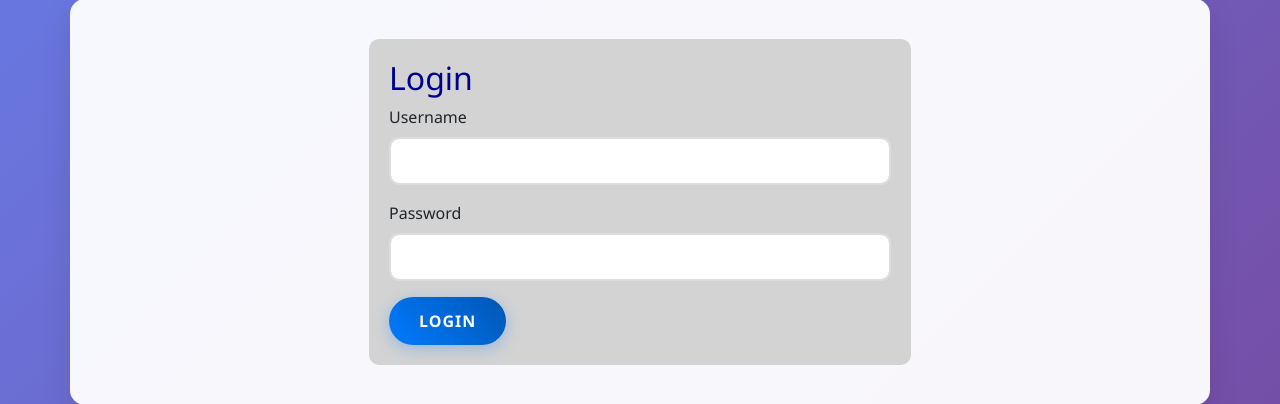
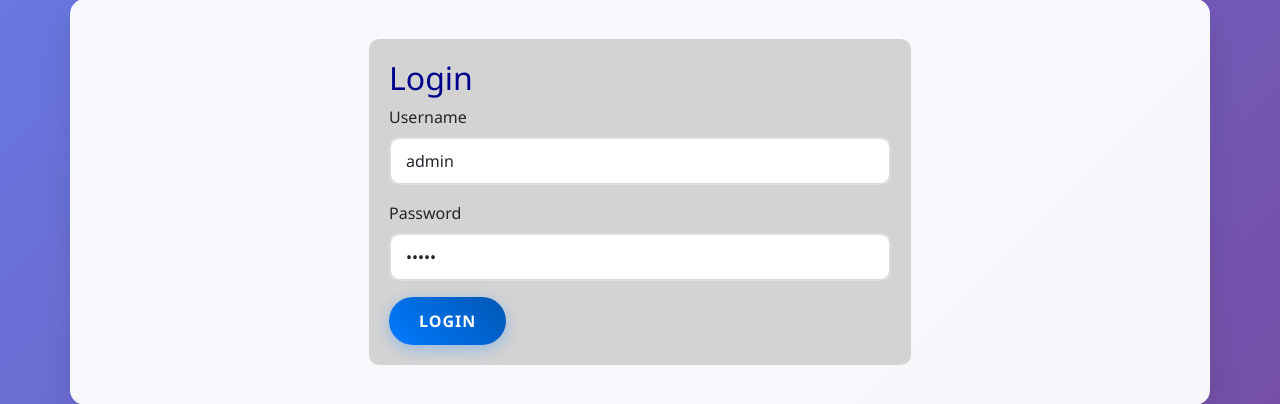
Before and after one commit to Devipriyaleburu/military_asessment_system, a Django app: page /login/ in a window 1280 px wide. Shown: the part 261-665 px from the top of the page. Run offline with Django 5.2, Linux system fonts and the light colour scheme.

Commit message:
Update login form inputs with placeholders and values

```diff
--- a/mi_assessment/assets/templates/assets/login.html
+++ b/mi_assessment/assets/templates/assets/login.html
@@ -13,11 +13,11 @@
             {% csrf_token %}
             <div class="mb-3">
                 <label for="username" class="form-label">Username</label>
-                <input type="text" name="username" id="username" class="form-control" required>
+                <input type="text" name="username" id="username" placeholder="Type admin"  value="admin"class="form-control" required>
             </div>
             <div class="mb-3">
                 <label for="password" class="form-label">Password</label>
-                <input type="password" name="password" id="password" class="form-control" required>
+                <input type="password" name="password" id="password" value="admin" placeholder="type admin" class="form-control" required>
             </div>
             <button type="submit" class="btn btn-primary">Login</button>
         </form>
```
